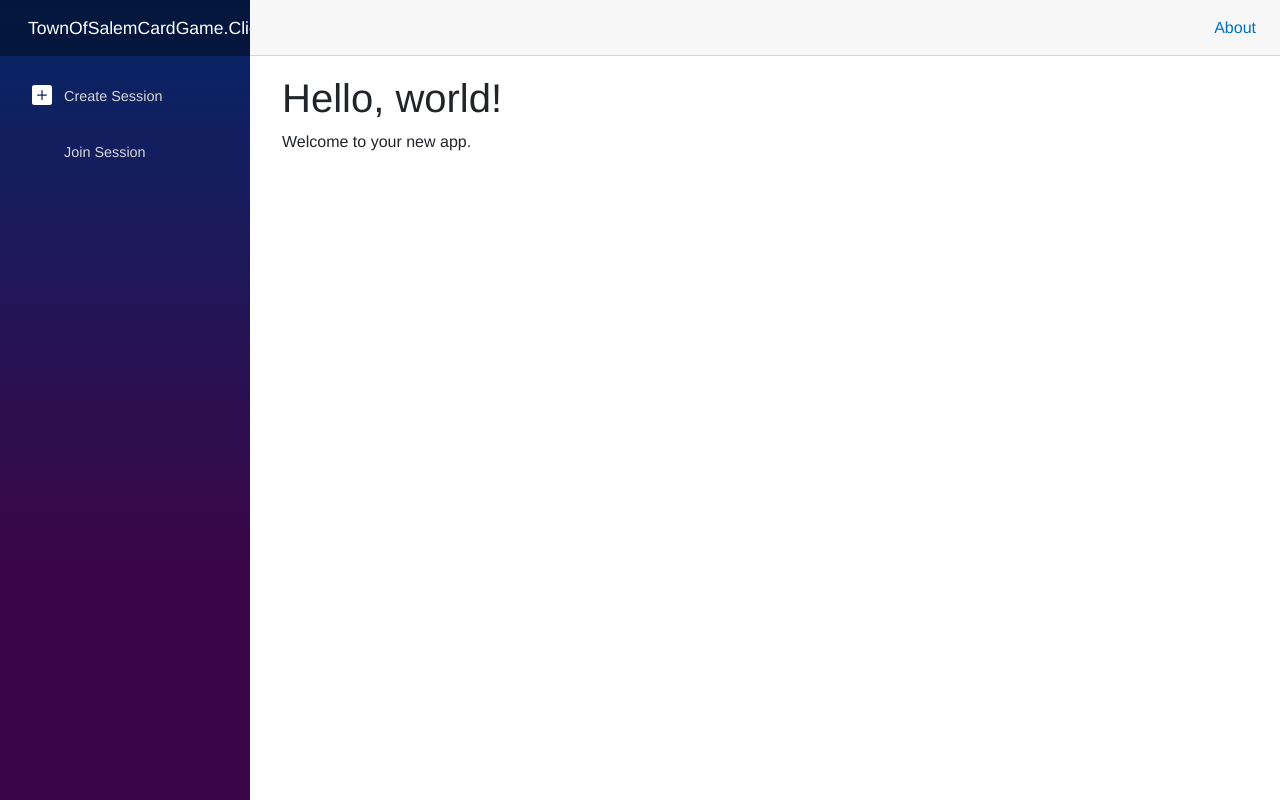
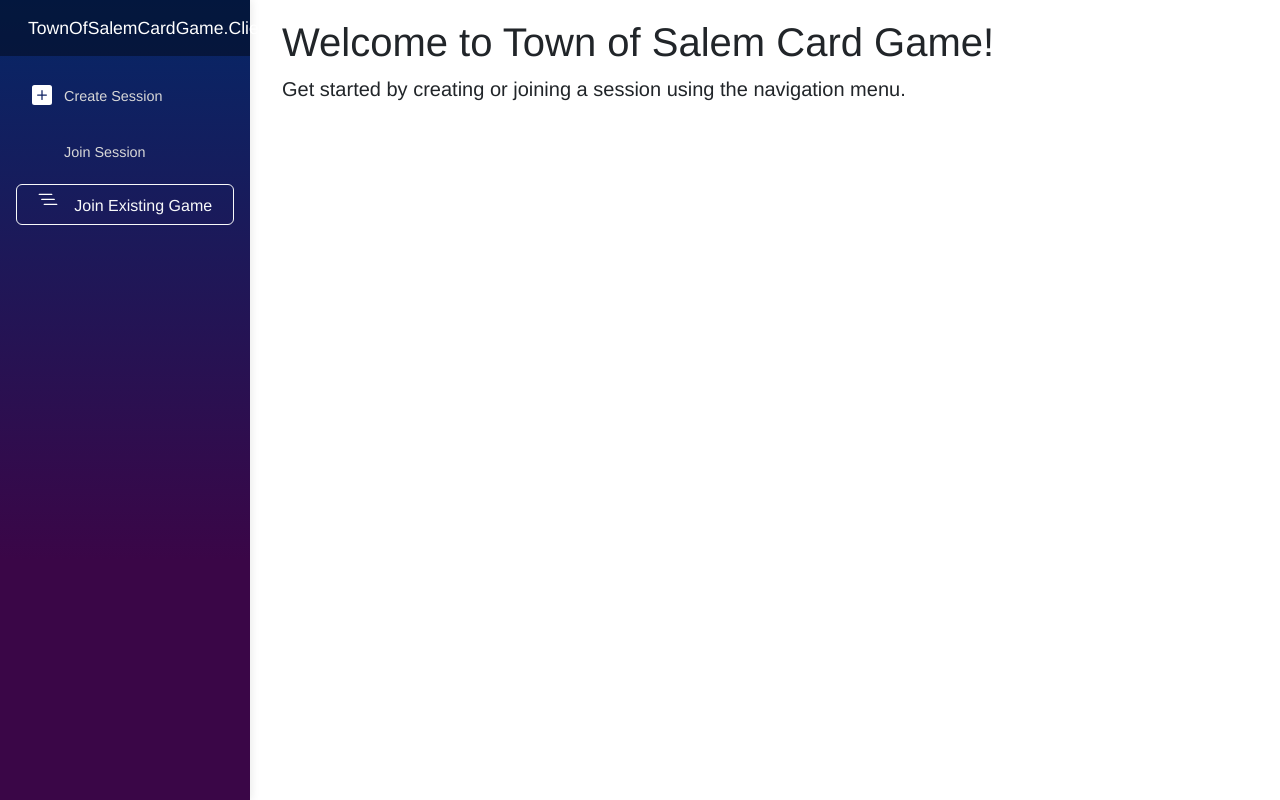
Before and after one commit to MikaelSynnes/TownOfSalemCardGame, an ASP.NET Core app: page / in a window 1280 px wide. Run offline with ASP.NET Core 8, Linux system fonts and the light colour scheme; style sheets or scripts are compiled from the project's sources.

Commit message:
Fix: NavMenu and JoinSession use user-only cookies; auto-join on JoinSession with query params; improved session separation for manager and user cookies

```diff
--- a/TownOfSalemCardGame.Client/Layout/MainLayout.razor
+++ b/TownOfSalemCardGame.Client/Layout/MainLayout.razor
@@ -1,14 +1,9 @@
 @inherits LayoutComponentBase
-<div class="page">
-    <div class="sidebar">
+<div class="page d-flex">
+    <div class="sidebar bg-dark">
         <NavMenu />
     </div>
-
-    <main>
-        <div class="top-row px-4">
-            <a href="https://learn.microsoft.com/aspnet/core/" target="_blank">About</a>
-        </div>
-
+    <main class="flex-grow-1">
         <article class="content px-4">
             @Body
         </article>
--- a/TownOfSalemCardGame.Client/Layout/NavMenu.razor
+++ b/TownOfSalemCardGame.Client/Layout/NavMenu.razor
@@ -1,36 +1,51 @@
 @using Microsoft.AspNetCore.Components.Routing
+@inject IJSRuntime JS
+@inject NavigationManager Navigation
 
 <div class="top-row ps-3 navbar navbar-dark">
     <div class="container-fluid">
         <a class="navbar-brand" href="">TownOfSalemCardGame.Client</a>
-        <button title="Navigation menu" class="navbar-toggler" @onclick="ToggleNavMenu">
-            <span class="navbar-toggler-icon"></span>
-        </button>
     </div>
 </div>
 
-<div class="@NavMenuCssClass nav-scrollable" @onclick="ToggleNavMenu">
+<div class="nav-scrollable">
     <nav class="nav flex-column">
         <div class="nav-item px-3">
-            <NavLink class="nav-link" href="create-session" Match="NavLinkMatch.All">
+            <NavLink class="nav-link" href="/create-session" Match="NavLinkMatch.All">
                 <span class="bi bi-plus-square-fill-nav-menu" aria-hidden="true"></span> Create Session
             </NavLink>
         </div>
         <div class="nav-item px-3">
-            <NavLink class="nav-link" href="join-session">
+            <NavLink class="nav-link" href="/join-session">
                 <span class="bi bi-person-plus-fill-nav-menu" aria-hidden="true"></span> Join Session
             </NavLink>
+        </div>
+        <div class="nav-item px-3">
+            <button class="btn btn-outline-light w-100" @onclick="JoinExistingGameFromCookie">
+                <span class="bi bi-list-nested-nav-menu" aria-hidden="true"></span> Join Existing Game
+            </button>
+            @if (!string.IsNullOrEmpty(joinError))
+            {
+                <div class="text-danger mt-2">@joinError</div>
+            }
         </div>
     </nav>
 </div>
 
 @code {
-    private bool collapseNavMenu = true;
-
-    private string? NavMenuCssClass => collapseNavMenu ? "collapse" : null;
-
-    private void ToggleNavMenu()
+    private string joinError;
+    private async Task JoinExistingGameFromCookie()
     {
-        collapseNavMenu = !collapseNavMenu;
+        joinError = null;
+        var sessionId = await JS.InvokeAsync<string>("sessionCookie.get", "PlayerSessionId");
+        var username = await JS.InvokeAsync<string>("sessionCookie.get", "PlayerUsername");
+        if (!string.IsNullOrEmpty(sessionId) && !string.IsNullOrEmpty(username))
+        {
+            Navigation.NavigateTo($"/join-session?sessionId={sessionId}&username={username}", forceLoad: true);
+        }
+        else
+        {
+            joinError = "No existing game session found in your browser.";
+        }
     }
 }
--- a/TownOfSalemCardGame.Client/Layout/NavMenu.razor.css
+++ b/TownOfSalemCardGame.Client/Layout/NavMenu.razor.css
@@ -70,14 +70,17 @@
         display: none;
     }
 
-    .collapse {
-        /* Never collapse the sidebar for wide screens */
-        display: block;
-    }
-
-    .nav-scrollable {
-        /* Allow sidebar to scroll for tall menus */
+    /* Always show sidebar, never collapse */
+    .collapse, .nav-scrollable {
+        display: block !important;
         height: calc(100vh - 3.5rem);
         overflow-y: auto;
     }
 }
+
+/* Always show sidebar on all screen sizes */
+.collapse, .nav-scrollable {
+    display: block !important;
+    height: calc(100vh - 3.5rem);
+    overflow-y: auto;
+}
--- a/TownOfSalemCardGame.Client/Pages/Home.razor
+++ b/TownOfSalemCardGame.Client/Pages/Home.razor
@@ -1,7 +1,7 @@
 @page "/"
+@layout MainLayout
 
 <PageTitle>Home</PageTitle>
 
-<h1>Hello, world!</h1>
-
-Welcome to your new app.
+<h1>Welcome to Town of Salem Card Game!</h1>
+<p class="lead">Get started by creating or joining a session using the navigation menu.</p>
--- a/TownOfSalemCardGame.Client/wwwroot/css/app.css
+++ b/TownOfSalemCardGame.Client/wwwroot/css/app.css
@@ -112,3 +112,30 @@ code {
 .form-floating > .form-control-plaintext:focus::placeholder, .form-floating > .form-control:focus::placeholder {
     text-align: start;
 }
+
+.page.d-flex {
+    display: flex;
+    min-height: 100vh;
+}
+
+.sidebar {
+    width: 250px;
+    min-width: 200px;
+    max-width: 300px;
+    background-color: #222;
+    color: #fff;
+    height: 100vh;
+    box-shadow: 2px 0 8px rgba(0,0,0,0.08);
+    z-index: 100;
+}
+
+@media (max-width: 900px) {
+    .sidebar {
+        width: 180px;
+        min-width: 120px;
+    }
+}
+
+.main {
+    flex-grow: 1;
+}
--- a/TownOfSalemCardGame.Client/wwwroot/index.html
+++ b/TownOfSalemCardGame.Client/wwwroot/index.html
@@ -9,7 +9,7 @@
     <link rel="stylesheet" href="lib/bootstrap/dist/css/bootstrap.min.css" />
     <link rel="stylesheet" href="css/app.css" />
     <link rel="icon" type="image/png" href="favicon.png" />
-    <link href="NewTestApp.Client.styles.css" rel="stylesheet" />
+    <link href="TownOfSalemCardGame.Client.styles.css" rel="stylesheet" />
 </head>
 
 <body>
```
Also changed, not shown: TownOfSalemCardGame.Client/Pages/CreateSession.razor (+17 -4 lines), TownOfSalemCardGame.Client/Pages/JoinSession.razor (+8 -7 lines).
